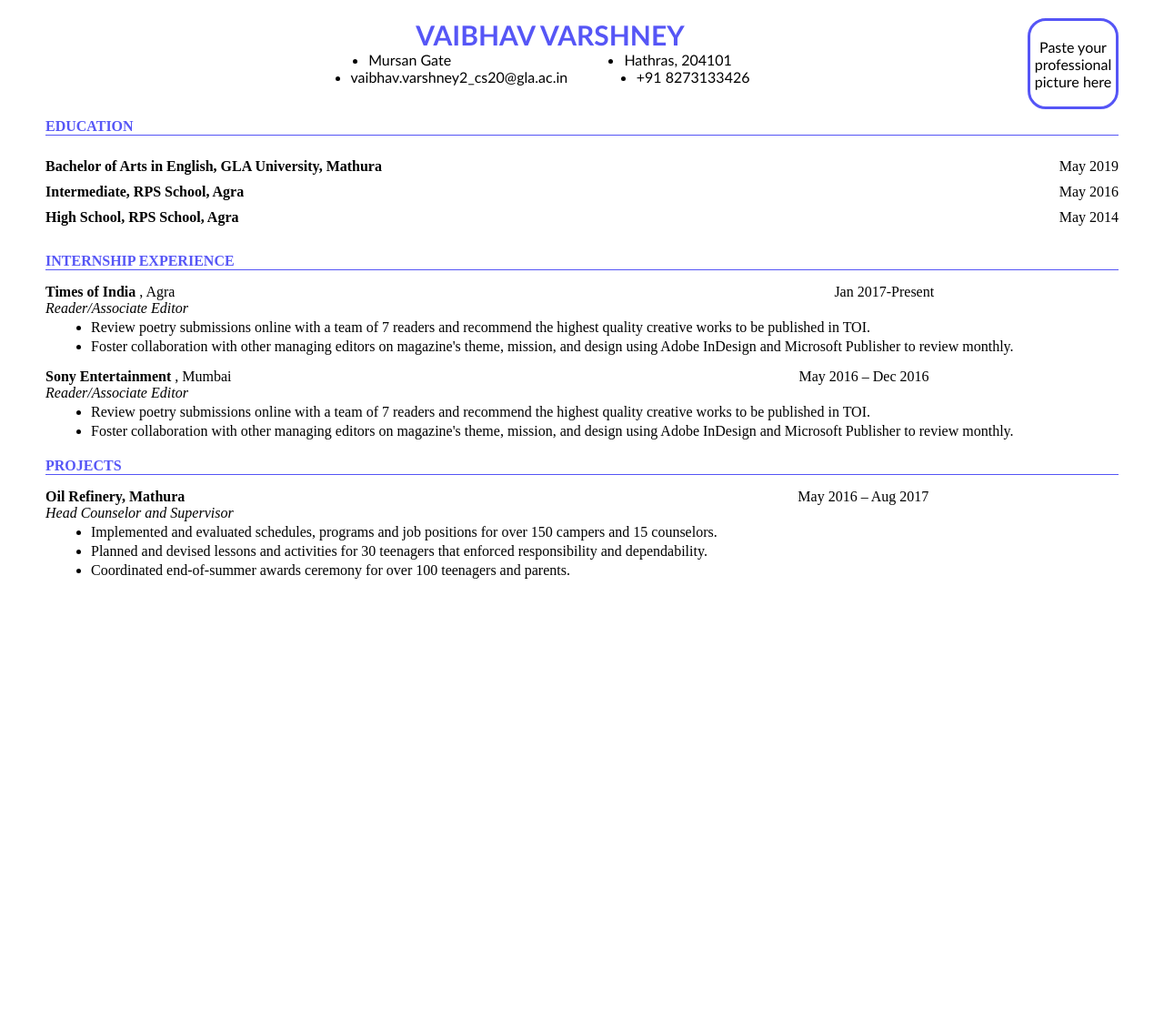
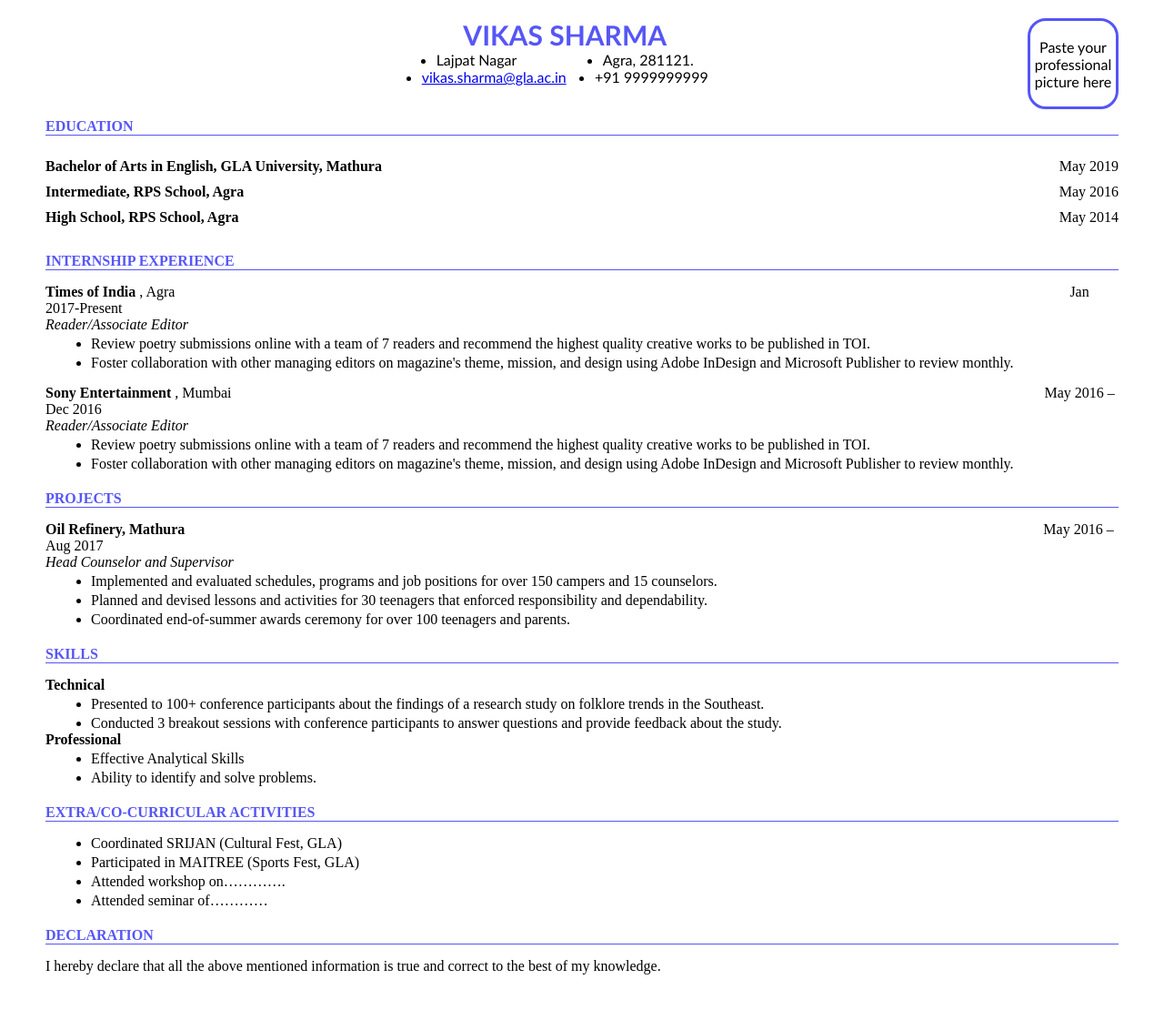
Before and after one commit to vaibhav0726/FullStack-150, a plain HTML site: page college-resume/index.html in a window 1280 px wide. Shown: the whole page at 91% size. Before the commit the page ends 800 px from the top, so only its background shows below. Drawn offline with Linux system fonts and the light colour scheme.

Commit message:
completed my resume project

```diff
--- a/college-resume/index.css
+++ b/college-resume/index.css
@@ -8,6 +8,7 @@
   margin-top: 20px;
   margin-left: 50px;
   margin-right: 50px;
+  margin-bottom: 50px;
 }
 
 .head {
@@ -30,9 +31,9 @@
 .head .personal_info {
   /* border: 2px solid black; */
   /* padding: 100px; */
-  width: 50%;
+  width: 32%;
   margin-left: 250px;
-  margin-right: 230px;
+  margin-right: 320px;
 }
 
 .head .personal_info .info {
@@ -109,7 +110,7 @@
 }
 
 .list span:nth-child(3){
-  margin-left: 620px;
+  margin-left: 890px;
   margin-bottom: 10px;
 }
 
@@ -151,7 +152,7 @@
 
 .projects .company span{
   font-weight: lighter;
-  margin-left: 670px;
+  margin-left: 940px;
   text-align: right;
 }
 
@@ -166,3 +167,50 @@
 .projects .description ul li{
   margin-top: 3px;
 }
+
+/* Skills */
+
+.skills p {
+  margin-top: 20px;
+  margin-bottom: 15px;
+  font-weight: 600;
+  color: rgba(65, 65, 245, 0.89);
+  border-bottom: 1px solid rgba(65, 65, 245, 0.89);
+}
+
+.skills .name{
+  font-weight: bold;
+}
+
+.skills .description{
+  margin-left: 50px;
+}
+
+.skills .description ul li{
+  margin-top: 3px;
+}
+
+/* extra */
+.extra p{
+  margin-top: 20px;
+  margin-bottom: 15px;
+  font-weight: 600;
+  color: rgba(65, 65, 245, 0.89);
+  border-bottom: 1px solid rgba(65, 65, 245, 0.89);
+}
+.extra .description{
+  margin-left: 50px;
+}
+
+.extra .description ul li{
+  margin-top: 3px;
+}
+
+/* declaration */
+.declaration p{
+  margin-top: 20px;
+  margin-bottom: 15px;
+  font-weight: 600;
+  color: rgba(65, 65, 245, 0.89);
+  border-bottom: 1px solid rgba(65, 65, 245, 0.89);
+}
--- a/college-resume/index.html
+++ b/college-resume/index.html
@@ -11,14 +11,14 @@
     <div class="container">
       <div class="head">
         <div class="personal_info">
-          <h2>VAIBHAV VARSHNEY</h2>
+          <h2>VIKAS SHARMA</h2>
           <ul class="info">
-            <li>Mursan Gate</li>
-            <li>Hathras, 204101</li>
+            <li>Lajpat Nagar </li>
+            <li>Agra, 281121.</li>
           </ul>
           <ul class="info2">
-            <li>vaibhav.varshney2_cs20@gla.ac.in</li>
-            <li>+91 8273133426</li>
+            <li><a href="mailto:vikas.sharma@gla.ac.in">vikas.sharma@gla.ac.in</a></li>
+            <li>+91 9999999999</li>
           </ul>
         </div>
         <div class="image">Paste your professional picture here</div>
@@ -55,7 +55,7 @@
         <div class="list">
           <span class="company">Times of India</span>
           <span> , Agra </span>
-          <span style="margin-left: 721px"> Jan 2017-Present </span>
+          <span style="margin-left: 980px"> Jan 2017-Present </span>
         </div>
         <div class="role">Reader/Associate Editor</div>
         <div class="description">
@@ -119,6 +119,59 @@
           </ul>
         </div>
       </div>
+
+      <!-- Skills -->
+      <div class="skills">
+        <p class="name">SKILLS</p>
+        <div class="name">Technical</div>
+        <div class="description">
+          <ul>
+            <li>
+              Presented to 100+ conference participants about the findings of a
+              research study on folklore trends in the Southeast.
+            </li>
+            <li>
+              Conducted 3 breakout sessions with conference participants to
+              answer questions and provide feedback about the study.
+            </li>
+          </ul>
+        </div>
+        <div class="name">Professional</div>
+        <div class="description">
+          <ul>
+            <li>Effective Analytical Skills</li>
+            <li>Ability to identify and solve problems.</li>
+          </ul>
+        </div>
+      </div>
+
+      <!-- extra co-CURRICULAR  -->
+      <div class="extra">
+        <p>EXTRA/CO-CURRICULAR ACTIVITIES</p>
+        <div class="description">
+          <ul>
+            <li>
+              Coordinated SRIJAN (Cultural Fest, GLA)
+            </li>
+            <li>
+              Participated in MAITREE (Sports Fest, GLA)
+            </li>
+            <li>
+              Attended workshop on………….
+            </li>
+            <li>
+              Attended seminar of…………
+            </li>
+          </ul>
+        </div>
+      </div>
+
+      <!-- DECLARATION -->
+      <div class="declaration">
+        <p>DECLARATION</p>
+        <div> I hereby declare that all the above mentioned information is true and correct to the best of my knowledge.</div>
+      </div>
     </div>
+    <script src="./script.js"></script>
   </body>
 </html>
--- /dev/null
+++ b/college-resume/script.js
@@ -0,0 +1 @@
+// window.alert("Enjoy Best experience at 125%");
```
